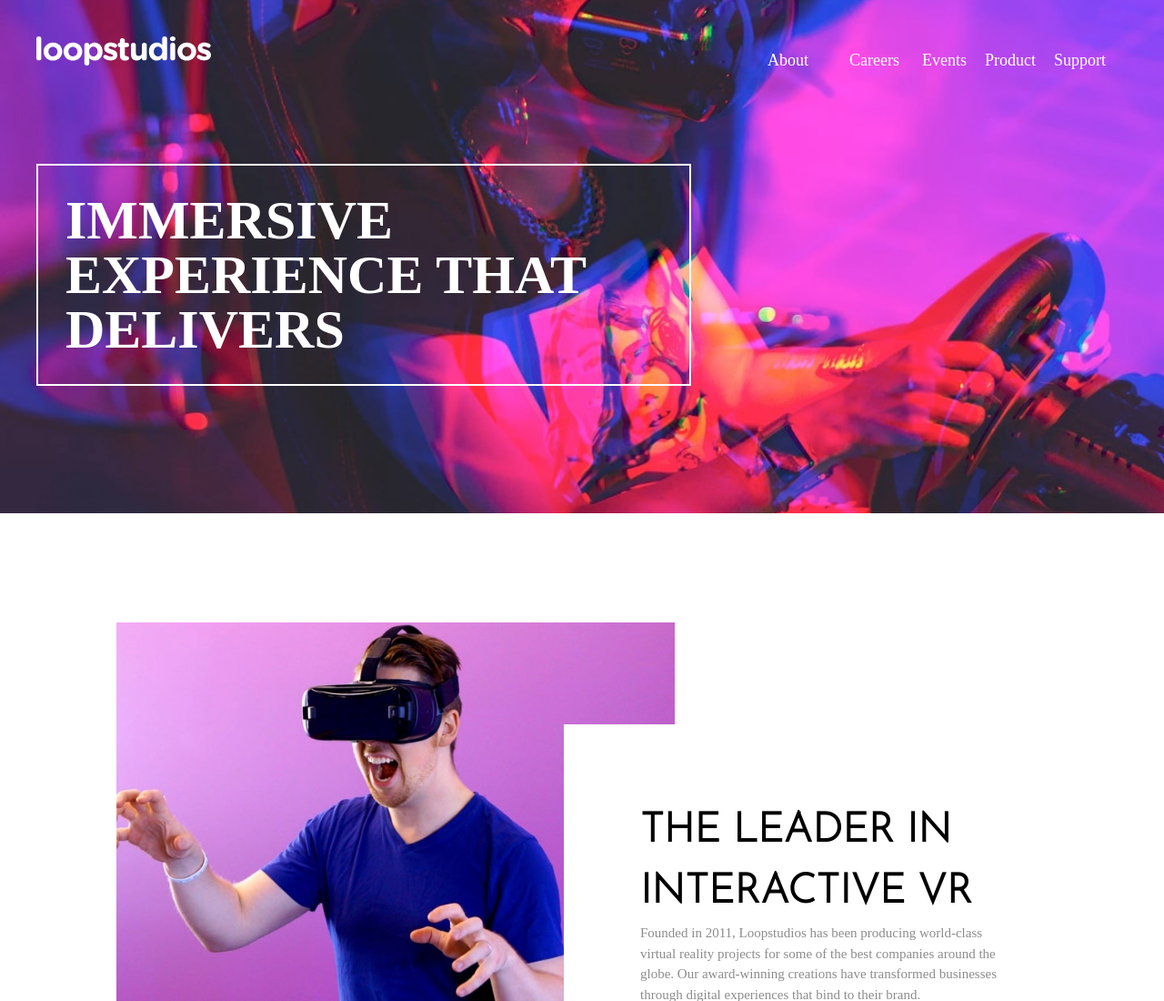
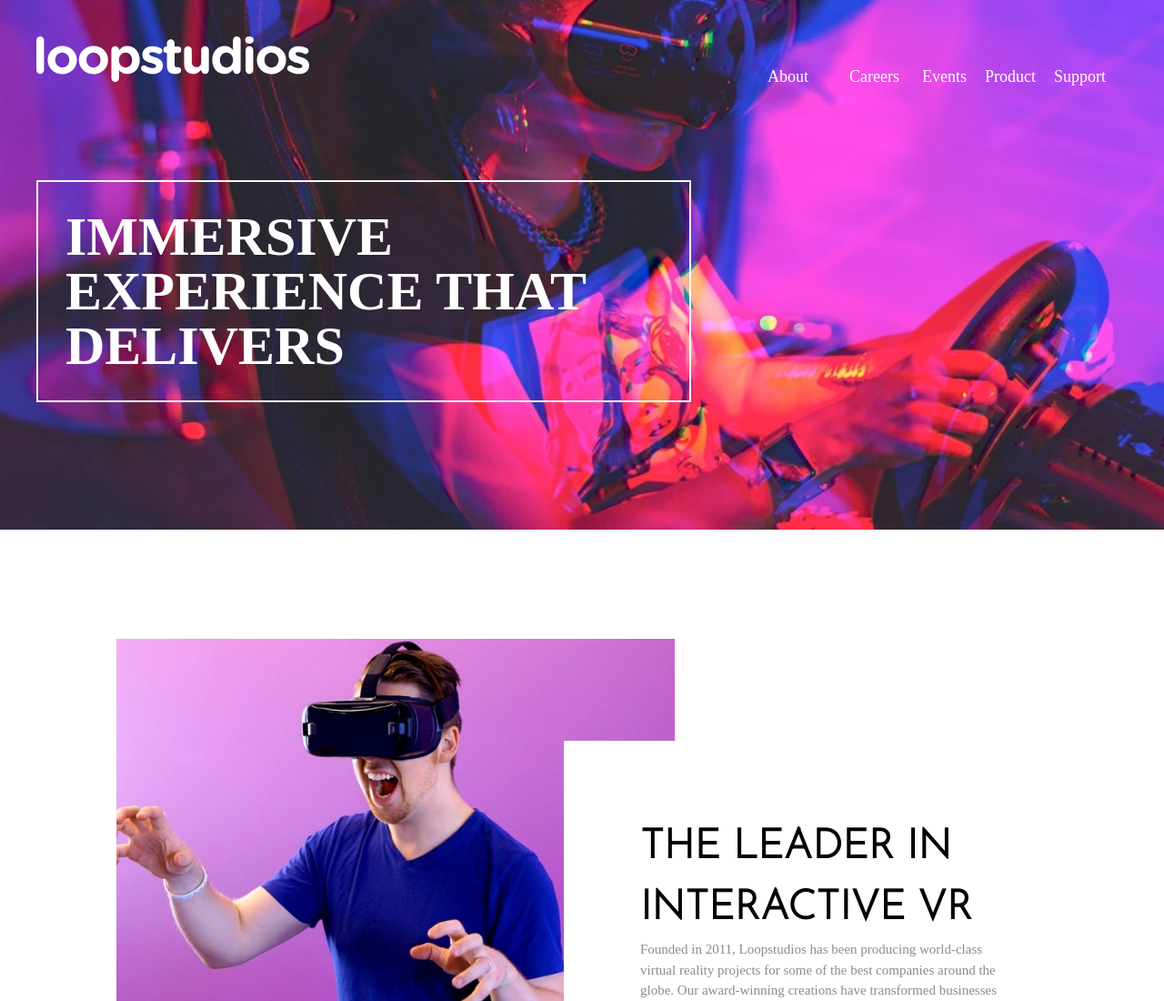
Before and after one commit to Hargent/loopstudios-landing-page, a plain HTML site: page index.html in a window 1280 px wide. Shown: the top 1100 px of the page at 91% size. Drawn offline with Linux system fonts and the light colour scheme.

Commit message:
fix(meta-description): Added meta description tag to the page.

```diff
--- a/index.css
+++ b/index.css
@@ -40,6 +40,11 @@ body {
 
 	background-color: var(--Black);
 }
+img {
+	height: auto;
+	width: 100%;
+}
+
 /* HEADER */
 .header {
 	position: relative;
@@ -72,6 +77,13 @@ body {
 
 	width: 100%;
 }
+.header__logo {
+	width: 30rem;
+	display: flex;
+	align-items: flex-end;
+	justify-content: flex-start;
+}
+
 .header__menu > *:first-child {
 	margin-right: auto;
 }
--- a/index.html
+++ b/index.html
@@ -4,7 +4,7 @@
 		<meta charset="UTF-8" />
 		<meta name="viewport" content="width=device-width, initial-scale=1.0" />
 		<!-- displays site properly based on user's device -->
-
+		<meta name="description" content="The landing page of Loopstudios" />
 		<link
 			rel="icon"
 			type="image/png"
@@ -18,7 +18,9 @@
 		<header class="header">
 			<div class="header__container">
 				<div class="header__menu">
-					<img src="./Assets/Icons/logo.svg" alt="loopstudios" />
+					<div class="header__logo">
+						<img src="./Assets/Icons/logo.svg" alt="loopstudios" />
+					</div>
 					<nav class="header__nav">
 						<ul>
 							<li class="header__nav__item item-1">about</li>
```
